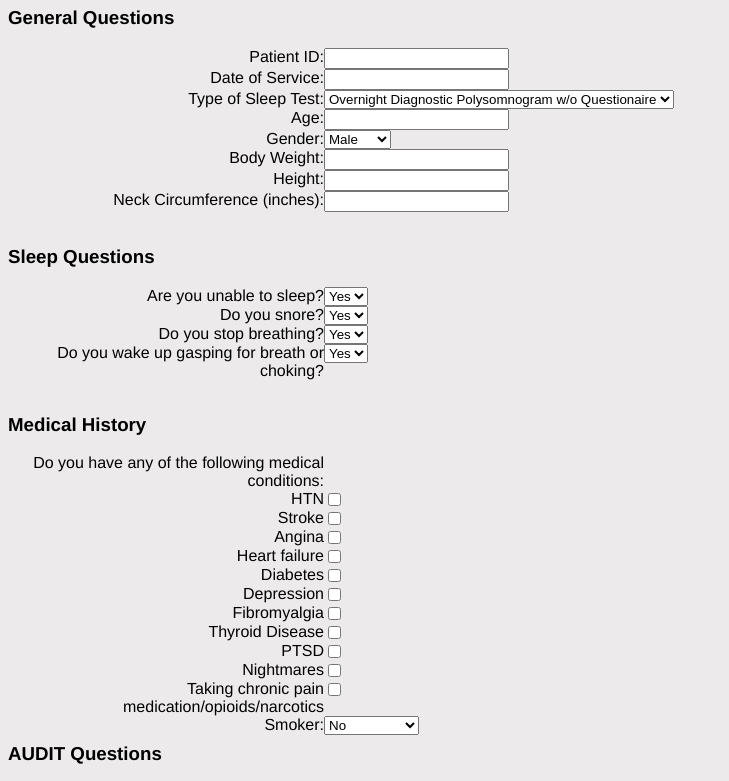
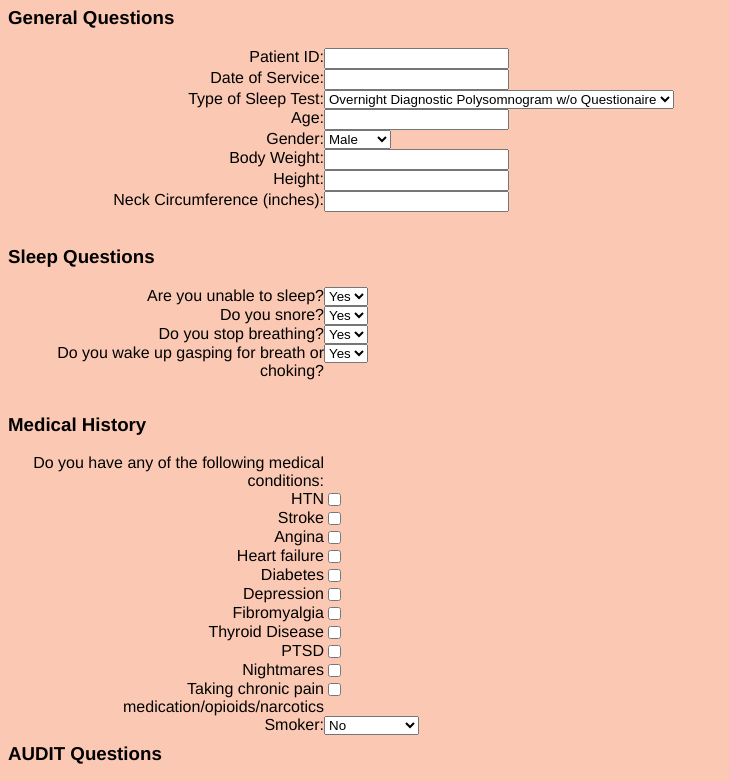
Before and after one commit to eLobeto/sleep_disorder_reporting, a plain HTML site: page index.html in a window 1280 px wide. Shown: the part 73-854 px from the top of the page, without its empty margins (0-729 px from the left). Drawn offline with Linux system fonts and the light colour scheme.

Commit message:
changed bg color

```diff
--- a/styles.css
+++ b/styles.css
@@ -1,5 +1,5 @@
 body {
-    background-color: #eceaea;
+    background-color: #fbc9b3;
     font-family: helvetica;
 }
 label, span {
```
